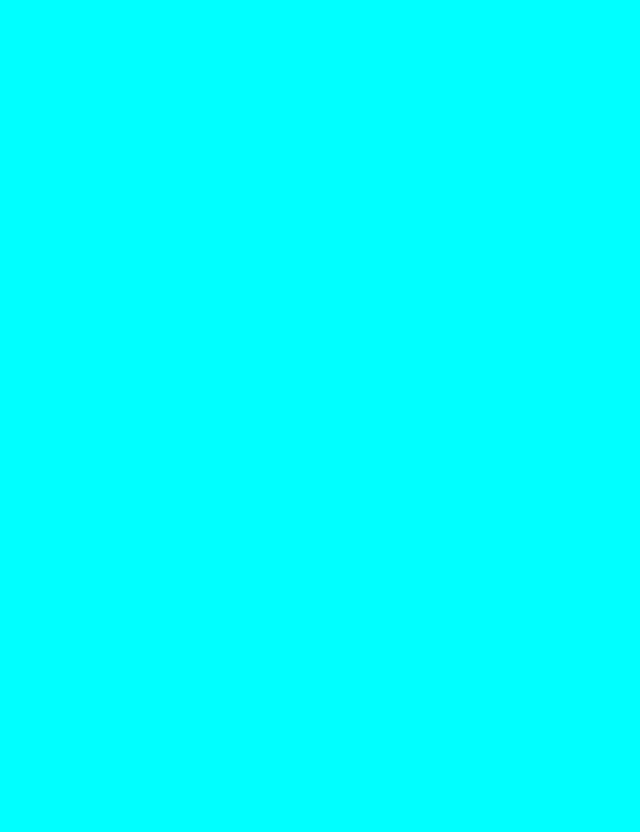
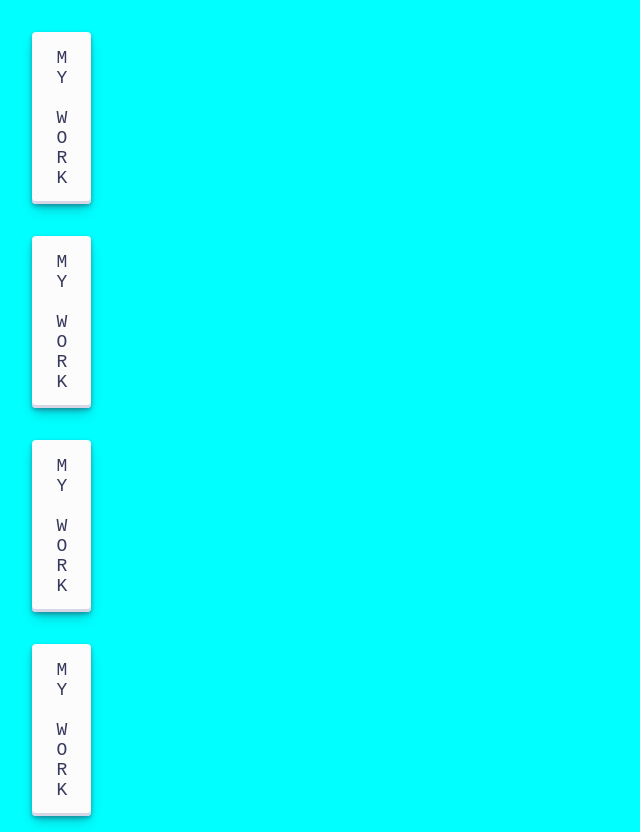
Before and after one commit to Kent-Poli/Portfolio, a plain HTML site: page index.html in a window 1280 px wide. Shown: the whole page, without its empty margins (0-640 px from the left). Before the commit the page ends 800 px from the top, so only its background shows below. Drawn offline with nearby package versions, Linux system fonts and the light colour scheme.

Commit message:
2 commit

```diff
--- a/index.css
+++ b/index.css
@@ -1,3 +1,59 @@
 body {
   background-color: aqua;
 }
+/* Nav */
+nav {
+  margin-top: 2rem;
+}
+ul {
+  list-style: none;
+}
+li {
+  margin-top: 2rem;
+}
+
+.button-30 {
+  align-items: center;
+  appearance: none;
+  background-color: #fcfcfd;
+  border-radius: 4px;
+  border-width: 0;
+  box-shadow: rgba(45, 35, 66, 0.4) 0 2px 4px,
+    rgba(45, 35, 66, 0.3) 0 7px 13px -3px, #d6d6e7 0 -3px 0 inset;
+  box-sizing: border-box;
+  color: #36395a;
+  cursor: pointer;
+
+  font-family: "JetBrains Mono", monospace;
+  list-style: none;
+  overflow: hidden;
+  padding: 16px;
+
+  text-decoration: none;
+  transition: box-shadow 0.15s, transform 0.15s;
+  user-select: none;
+  -webkit-user-select: none;
+  touch-action: manipulation;
+  white-space: nowrap;
+  will-change: box-shadow, transform;
+  font-size: 18px;
+
+  writing-mode: vertical-lr;
+  text-orientation: upright;
+}
+
+.button-30:focus {
+  box-shadow: #d6d6e7 0 0 0 1.5px inset, rgba(45, 35, 66, 0.4) 0 2px 4px,
+    rgba(45, 35, 66, 0.3) 0 7px 13px -3px, #d6d6e7 0 -3px 0 inset;
+}
+
+.button-30:hover {
+  box-shadow: rgba(45, 35, 66, 0.4) 0 4px 8px,
+    rgba(45, 35, 66, 0.3) 0 7px 13px -3px, #d6d6e7 0 -3px 0 inset;
+  transform: translateY(-2px);
+}
+
+.button-30:active {
+  box-shadow: #d6d6e7 0 3px 7px inset;
+  transform: translateY(2px);
+}
--- a/index.html
+++ b/index.html
@@ -22,6 +22,23 @@
     <link rel="stylesheet" href="index.css" />
   </head>
   <body>
+    <nav>
+      <ul>
+        <li>
+          <button class="button-30" role="button">MY WORK</button>
+        </li>
+        <li>
+          <button class="button-30" role="button">MY WORK</button>
+        </li>
+        <li>
+          <button class="button-30" role="button">MY WORK</button>
+        </li>
+        <li>
+          <button class="button-30" role="button">MY WORK</button>
+        </li>
+      </ul>
+    </nav>
+
     <!-- JavaScript Bundle with Popper -->
     <script
       src="https://cdn.jsdelivr.net/npm/bootstrap@5.1.3/dist/js/bootstrap.bundle.min.js"
```
